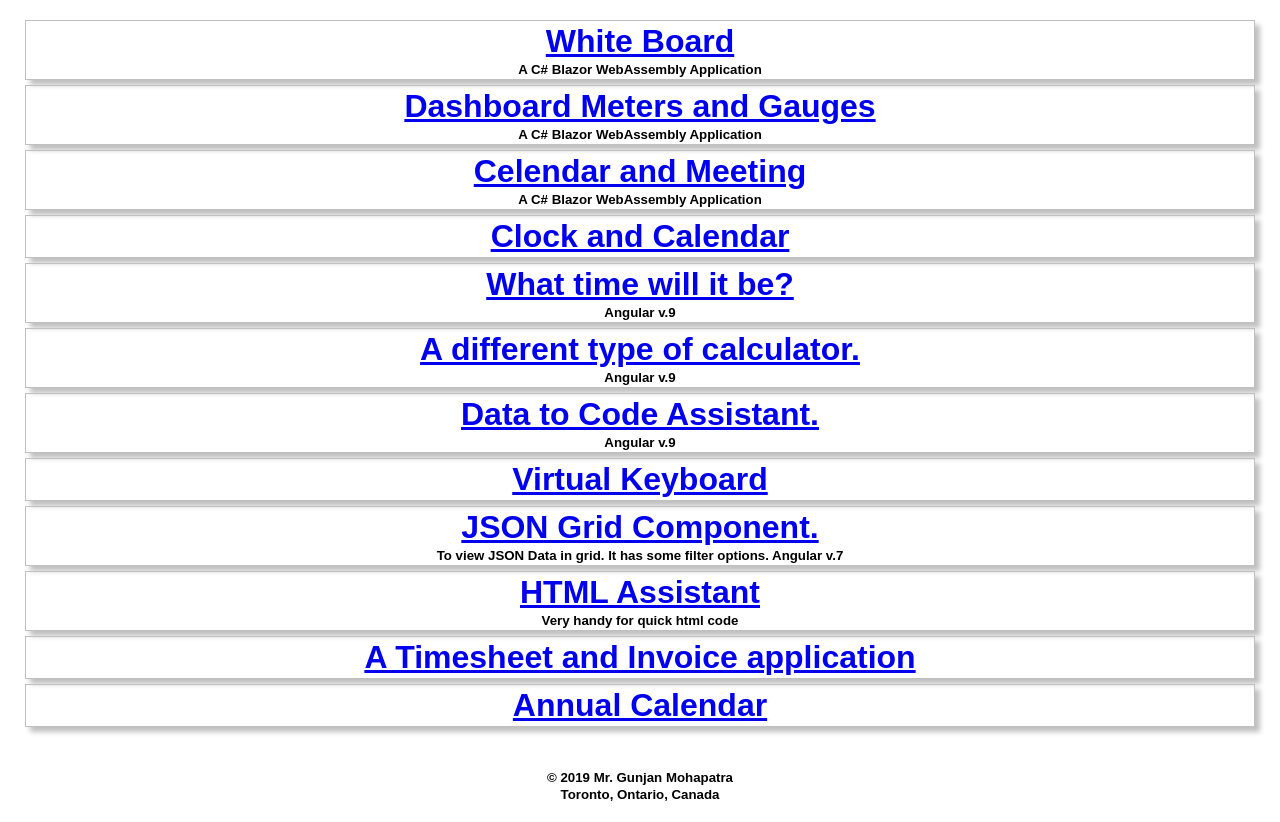
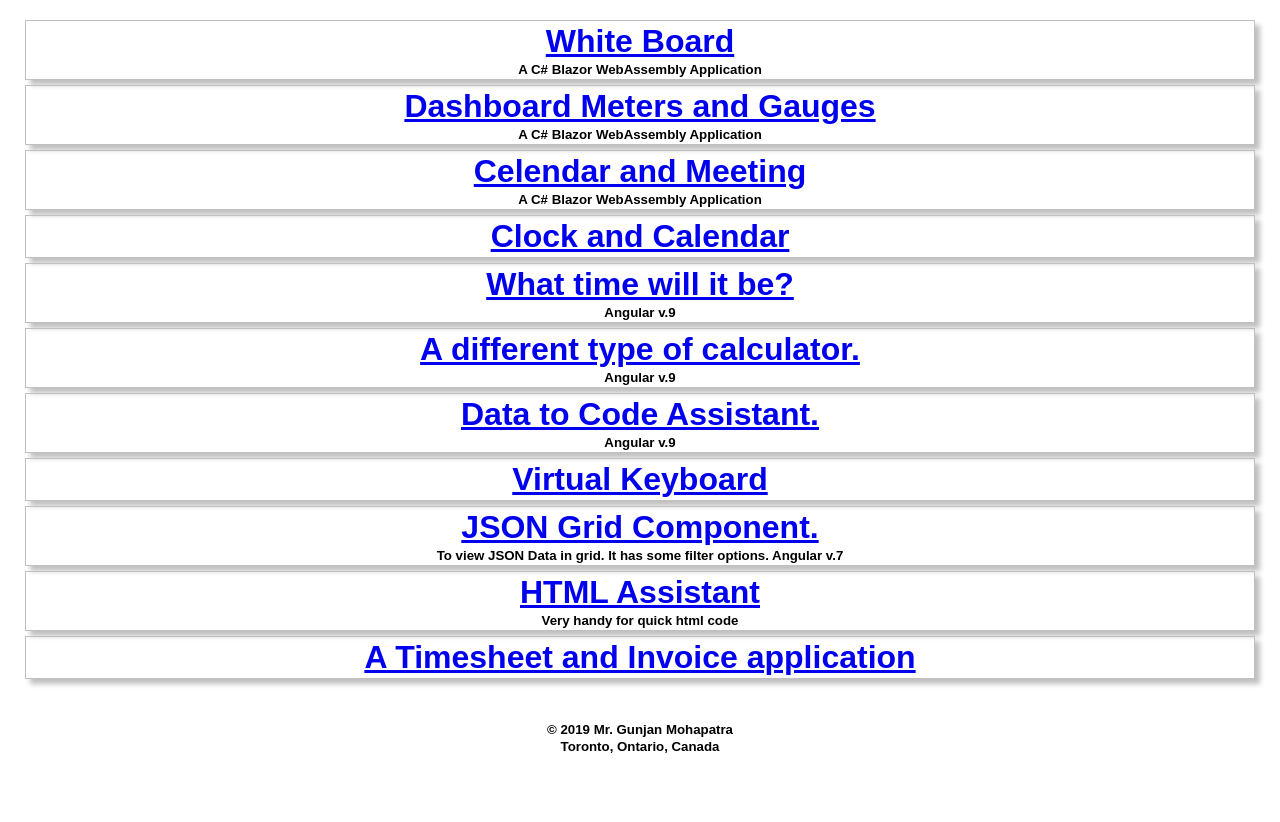
Before and after one commit to GunjanMohapatra/MyWork, a plain HTML site: page index.html in a window 1280 px wide. After the commit the page ends 800 px from the top, so only its background shows below. Drawn offline with Linux system fonts and the light colour scheme.

Commit message:
Update index.html

```diff
--- a/index.html
+++ b/index.html
@@ -87,9 +87,7 @@ h5
 	<div class="sdwDiv">
 		<a href="TimeSheetInvoice.html" target="_blank"><h1>A Timesheet and Invoice application</h1></a>
 	</div>
-	<div class="sdwDiv">
-		<a href="Calendar.html" target="_blank"><h1>Annual Calendar</h1></a>
-	</div>
+
 	<br>
 	<br>
 	<h5>&copy; 2019 Mr. Gunjan Mohapatra</h5>
```
